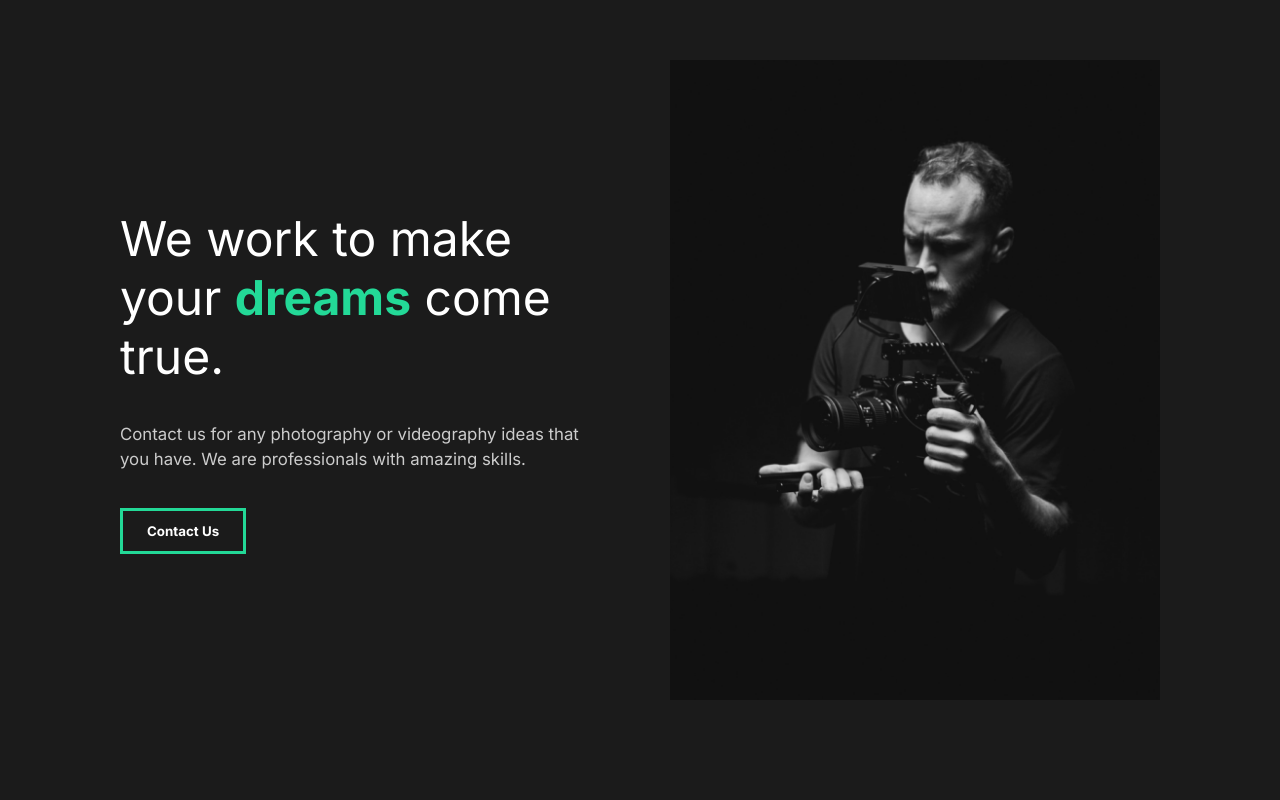
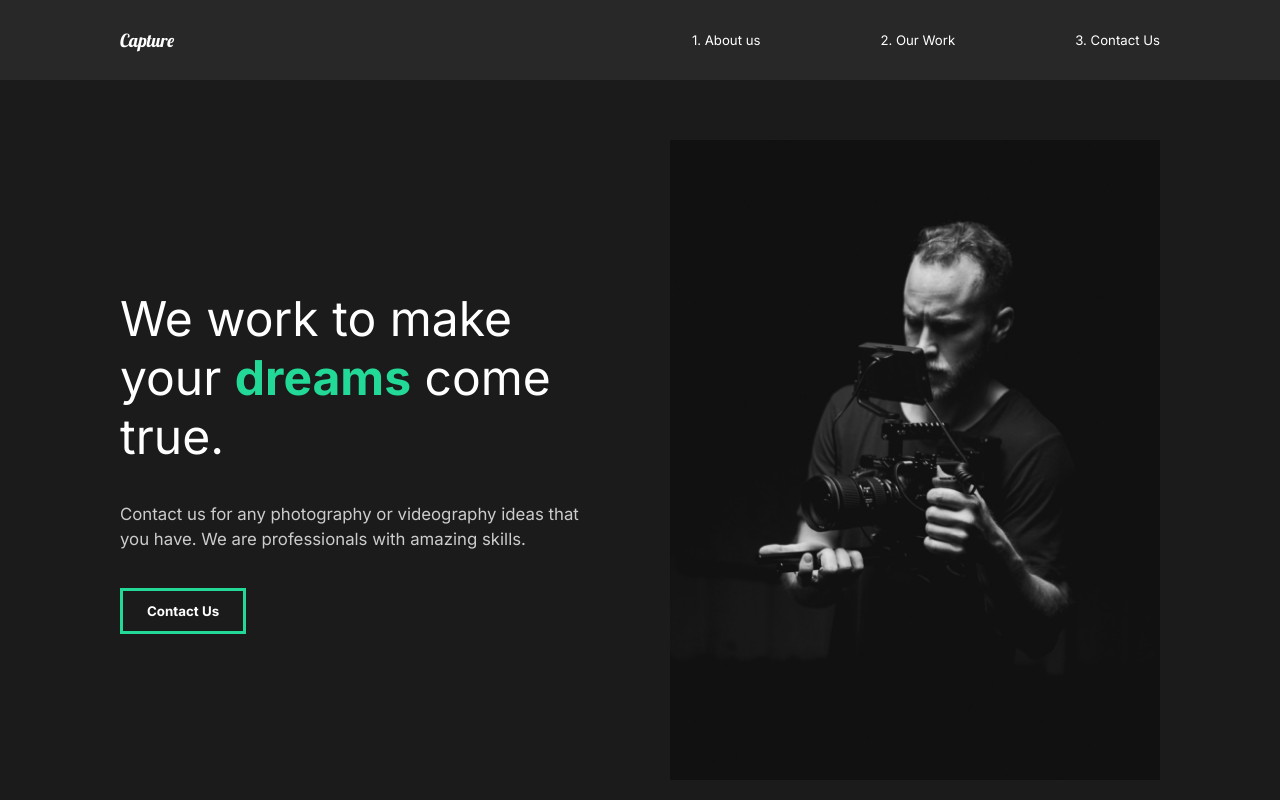
Before and after one commit to aleksabozinovic/react-capture, a React (Create React App) app: page / in a window 1280 px wide. Shown: the top 800 px of the page. Built offline with nearby package versions, Linux system fonts and the light colour scheme.

Commit message:
Adding Nav

```diff
--- a/src/App.js
+++ b/src/App.js
@@ -3,11 +3,13 @@
 
 // Import Pages
 import AboutUs from "./pages/AboutUs";
+import Nav from "./components/Nav";
 
 function App() {
   return (
     <div className="App">
       <GlobalStyle />
+      <Nav />
       <AboutUs />
     </div>
   );
--- /dev/null
+++ b/src/components/Nav.js
@@ -0,0 +1,61 @@
+import React from "react";
+
+// styles
+import styled from "styled-components";
+
+const Nav = () => {
+  return (
+    <StyledNav>
+      <h1>
+        <a id="logo" href="#">
+          Capture
+        </a>
+      </h1>
+      <ul>
+        <li>
+          <a href="#">1. About us</a>
+        </li>
+
+        <li>
+          <a href="#">2. Our Work</a>
+        </li>
+
+        <li>
+          <a href="#">3. Contact Us</a>
+        </li>
+      </ul>
+    </StyledNav>
+  );
+};
+
+const StyledNav = styled.nav`
+  min-height: 10vh;
+  display: flex;
+  margin: auto;
+  justify-content: space-between;
+  align-items: center;
+  padding: 1rem 10rem;
+  background: #282828;
+
+  a {
+    color: white;
+    text-decoration: none;
+  }
+  ul {
+    display: flex;
+    list-style-type: none;
+  }
+
+  #logo {
+    font-size: 1.5rem;
+    font-family: "Lobster", cursive;
+    font-weight: lighter;
+  }
+
+  li {
+    padding-left: 10rem;
+    position: relative;
+  }
+`;
+
+export default Nav;
```
